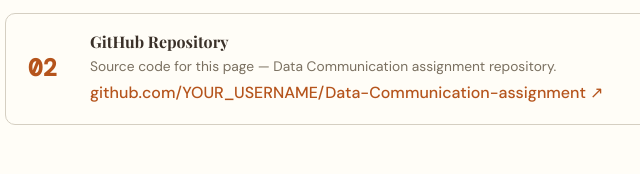
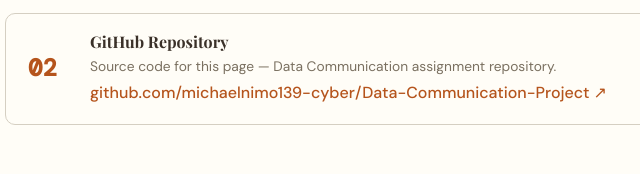
Before and after one commit to michaelnimo139-cyber/Data-Communication-Project, a plain HTML site: page Web Data Comm/index (2).html in a window 1280 px wide. Shown: the part 4703-4877 px from the top of the page, 133-773 px from the left. Drawn offline with nearby package versions, Linux system fonts and the light colour scheme.

Commit message:
Add files via upload

```diff
--- a/Web Data Comm/index (2).html
+++ b/Web Data Comm/index (2).html
@@ -820,8 +820,8 @@
         <div class="link-info">
           <h4>GitHub Repository</h4>
           <p>Source code for this page — Data Communication assignment repository.</p>
-          <a href="https://github.com/YOUR_USERNAME/Data-Communication-assignment" target="_blank" rel="noopener">
-            github.com/YOUR_USERNAME/Data-Communication-assignment ↗
+          <a href="https://github.com/michaelnimo139-cyber/Data-Communication-Project" target="_blank" rel="noopener">
+            github.com/michaelnimo139-cyber/Data-Communication-Project ↗
           </a>
         </div>
       </div>
```
Also changed, not shown: 1 other file.
